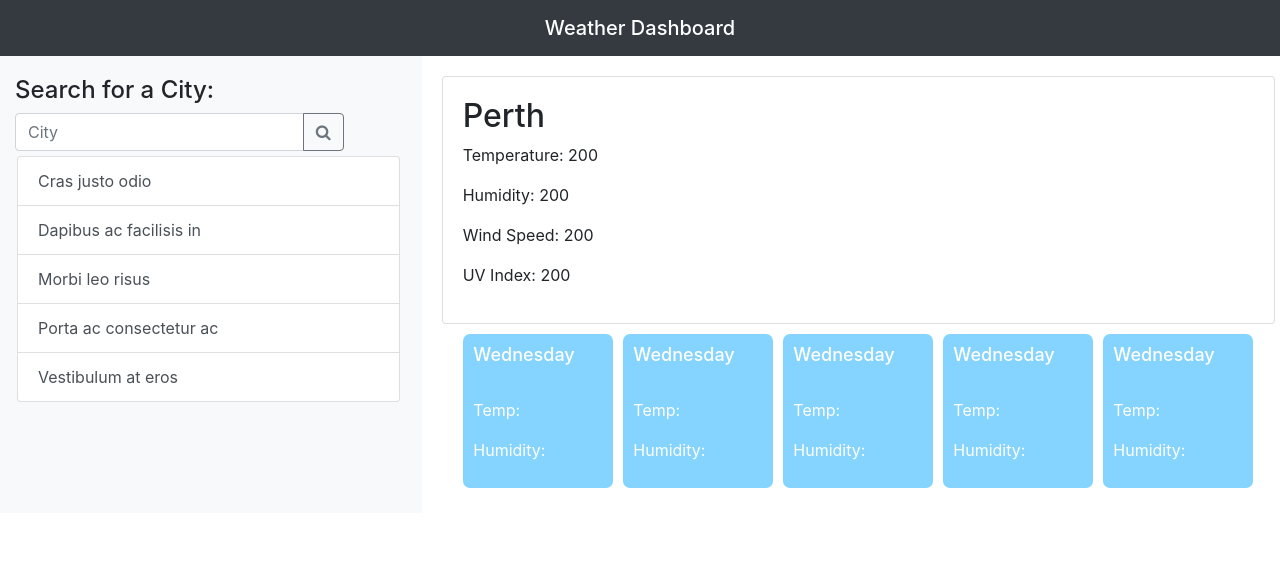
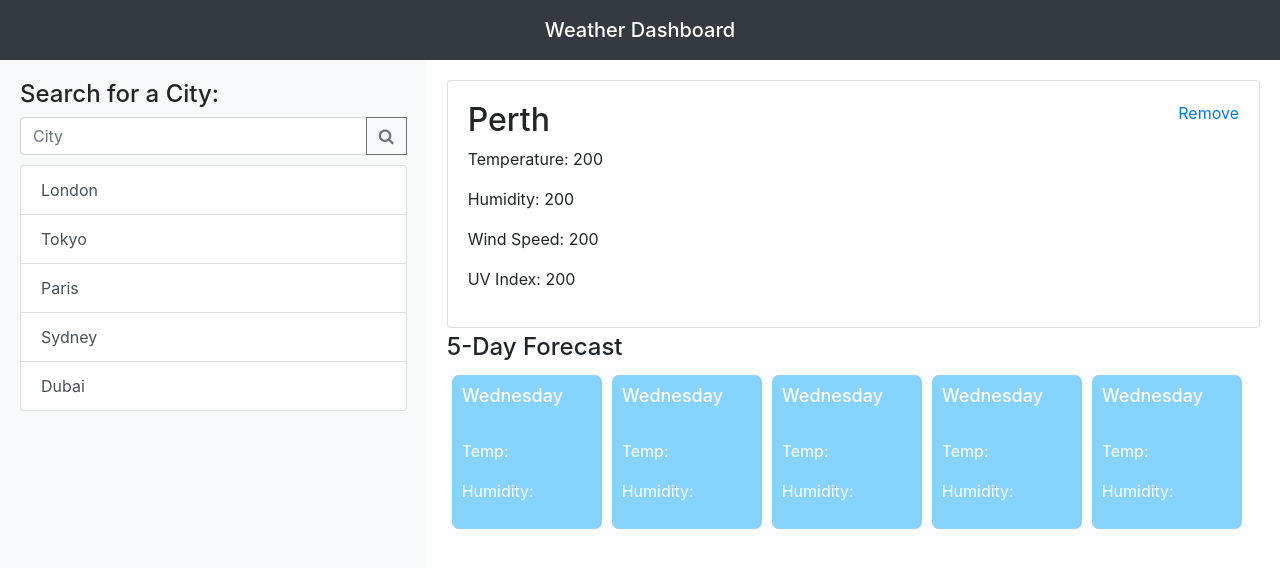
Before and after one commit to markwilson107/Weather-Dashboard, a plain HTML site: page index.html in a window 1280 px wide. Drawn offline with nearby package versions, Linux system fonts and the light colour scheme.

Commit message:
5-day forecast html added.

```diff
--- a/assets/script.js
+++ b/assets/script.js
@@ -0,0 +1,6 @@
+$(document).ready(function () {
+
+    $("#cityCollapseBtn").on("click", function () {
+        $("#cityCollapse").collapse("toggle")
+    })
+})
--- a/assets/style.css
+++ b/assets/style.css
@@ -1,9 +1,5 @@
 h1 {
     font-size: 24px;
-}
-
-.input-group {
-    width: 85%;
 }
 
 .main-contents {
@@ -11,18 +7,17 @@ h1 {
 }
 
 .search-sidebar {
-    padding-top:20px;
-    padding-bottom:20px;
-    padding-left:30px;
-    padding-right:20px;
+    padding: 20px;
     background-color: #f8f9fa;
+    height: calc(100vh - 60px);
+}
 
+.navbar {
+    height: 60px;
 }
 
 .city-list {
-    padding-left: 2px;
-    padding-right: 2px;
-    padding-top: 5px;
+    padding-top: 10px;
 }
 
 .city-name
@@ -46,3 +41,40 @@ h1 {
 .fd-card h2 {
     font-size: 18px;
 }
+
+.justify-content-center {
+    -ms-flex-pack:left!important;
+    justify-content:left!important;
+}
+
+.remove-btn {
+    float: right;
+    color:red;
+}
+.remove-btn a:link {
+    color: red;
+  }
+
+#cityCollapseBtn {
+    margin-left: 3px;
+    display: none;
+}
+
+@media screen and (max-width: 767px) {
+    .justify-content-center {
+        -ms-flex-pack:center!important;
+        justify-content:center!important;
+    }
+    .search-sidebar {
+        height: 100%;
+    }
+    #cityCollapseBtn {
+        display: block;
+    }
+}
+
+@media screen and (min-width: 767px) {
+    #cityCollapse {
+        display: block;
+    }
+}
--- a/index.html
+++ b/index.html
@@ -21,25 +21,31 @@
         <span class="navbar-brand mb-0 h1 mx-auto">Weather Dashboard</span>
     </nav>
     <!--Container-->
-    <div class="conatiner">
+    <div class="container-fluid">
         <!--Row-->
         <div class="row">
             <!--Search Sidebar (Column 1)-->
             <aside class="col-md-4 search-sidebar">
                 <h1>Search for a City:</h1>
                 <form class="input-group">
-                    <input id="citySearch" type="text" class="form-control" placeholder="City"
-                        aria-label="Recipient's username" aria-describedby="basic-addon2">
+                    <input id="citySearch" type="text" class="form-control" placeholder="City" aria-label="City"
+                        aria-describedby="basic-addon2">
                     <div class="input-group-append">
-                        <button class="btn btn-outline-secondary" type="button"><i class="fa fa-search"></i></button>
+                        <button class="btn btn-outline-secondary" type="button" id="searchCityBtn"><i
+                                class="fa fa-search"></i></button>
                     </div>
+                    <button id="cityCollapseBtn" class="btn btn-outline-secondary" type="button">
+                        ...
+                    </button>
                 </form>
-                <div class="list-group city-list">
-                    <a href="#" class="list-group-item list-group-item-action">Cras justo odio</a>
-                    <a href="#" class="list-group-item list-group-item-action">Dapibus ac facilisis in</a>
-                    <a href="#" class="list-group-item list-group-item-action">Morbi leo risus</a>
-                    <a href="#" class="list-group-item list-group-item-action">Porta ac consectetur ac</a>
-                    <a href="#" class="list-group-item list-group-item-action">Vestibulum at eros</a>
+                <div class="collapse" id="cityCollapse">
+                    <ul class="list-group city-list">
+                        <li class="list-group-item list-group-item-action">London</li>
+                        <li class="list-group-item list-group-item-action">Tokyo</li>
+                        <li class="list-group-item list-group-item-action">Paris</li>
+                        <li class="list-group-item list-group-item-action">Sydney</li>
+                        <li class="list-group-item list-group-item-action">Dubai</li>
+                    </ul>
                 </div>
             </aside>
             <!--Main Contents (Column 2)-->
@@ -50,7 +56,9 @@
                     <div class="col-12">
                         <section class="card">
                             <div class="card-body">
+                                <span class="remove-btn"><a href="">Remove</a></span>
                                 <h1 class="city-name">Perth</h1>
+
                                 <p>Temperature: <span id="temp-span">200</span></p>
                                 <p>Humidity: <span id="humid-span">200</span></p>
                                 <p>Wind Speed: <span id="wind-span">200</span></p>
@@ -61,7 +69,11 @@
                 </div>
                 <!--5 Day forecast container-->
                 <div class="container-fluid fd-container">
-                    <!--Row-->
+                    <!--Sub Row 2-->
+                    <div class="row">
+                        <h1>5-Day Forecast</h1>
+                    </div>
+                    <!--Sub Row 3-->
                     <div class="row justify-content-center">
                         <div class="col-auto fd-card">
                             <h2 class="fd-day-1">Wednesday</h2>
@@ -101,7 +113,13 @@
     </div>
 
     <!--Link JQuery-->
-    <script src="https://code.jquery.com/jquery-3.4.1.min.js"></script>
+    <script src="https://code.jquery.com/jquery-3.5.1.min.js"
+        integrity="sha256-9/aliU8dGd2tb6OSsuzixeV4y/faTqgFtohetphbbj0=" crossorigin="anonymous"></script>
+    <script src="https://stackpath.bootstrapcdn.com/bootstrap/4.5.2/js/bootstrap.min.js"
+        integrity="sha384-B4gt1jrGC7Jh4AgTPSdUtOBvfO8shuf57BaghqFfPlYxofvL8/KUEfYiJOMMV+rV"
+        crossorigin="anonymous"></script>
+    <!--<script src="../offline/jquery-3.4.1.min.js"></script>-->
+    <!--<script src="../offline/bootstrap.min.js"></script>-->
     <!--Link script.js-->
     <script src="./assets/script.js"></script>
 </body>
```
